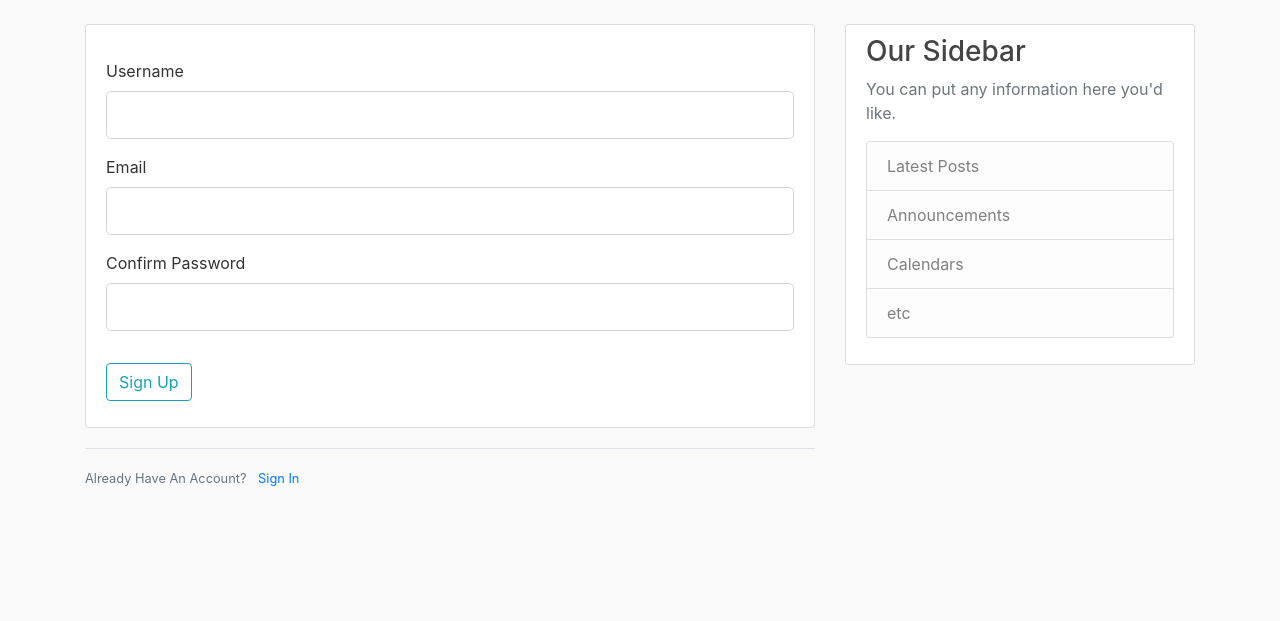
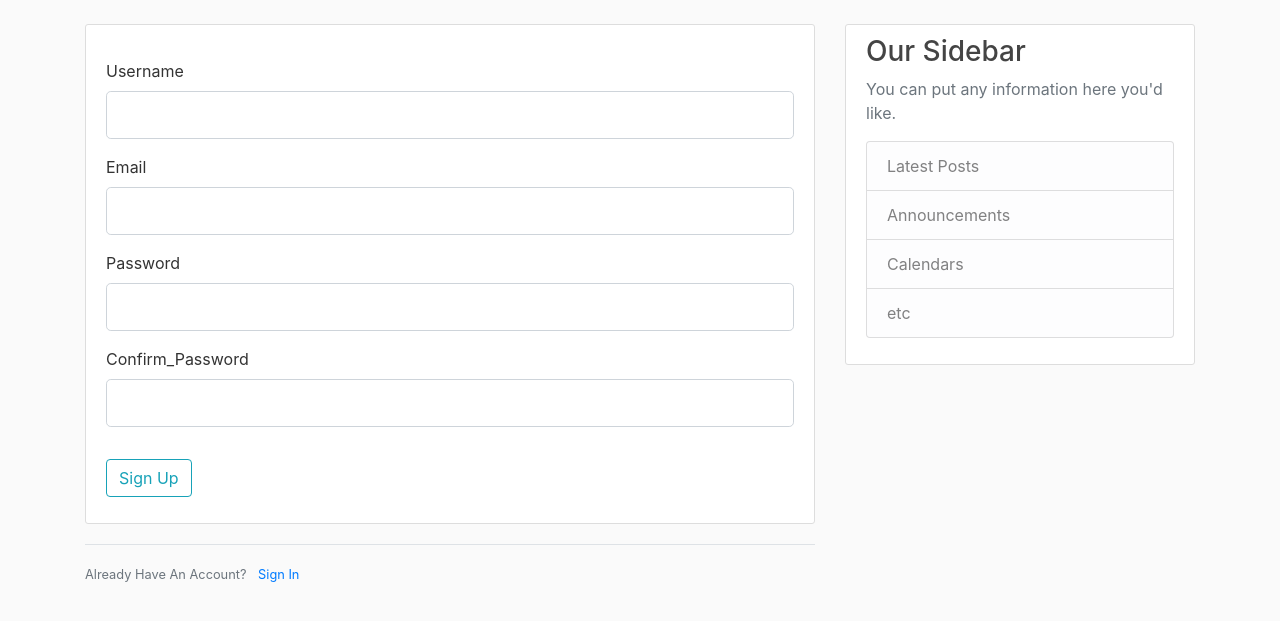
Before and after one commit to lopsangc2/following2, a Flask app: template templates/register.html in a window 1280 px wide. Shown: the part 56-677 px from the top of the page. Run offline with Flask 2, Linux system fonts and the light colour scheme; the template is opened without the code that fills it: values that come from a table or form of the project are taken from there, others are empty; some libraries are stand-ins or nearby versions.

Commit message:
password_confirm changed to confirm_password

```diff
--- a/forms.py
+++ b/forms.py
@@ -7,7 +7,7 @@ class RegistrationForm(FlaskForm):
 	username = StringField('Username', validators=[DataRequired(),Length(min=2, max=20)])
 	email = StringField('Email', validators=[DataRequired(), Email()])
 	password = PasswordField('Password', validators=[DataRequired()])
-	password = PasswordField('Confirm Password', validators=[DataRequired(), EqualTo('password')])
+	confirm_password = PasswordField('Confirm_Password', validators=[DataRequired(), EqualTo('password')])
 	submit = SubmitField('Sign Up')
 
 
--- a/templates/register.html
+++ b/templates/register.html
@@ -18,8 +18,8 @@
 					{{form.password(class="form-control form-control-lg")}}
 				</div>
 				<div class="form-group">
-					{{form.password_confirm.label(class="form-control-label")}}
-					{{form.password_confirm(class="form-control form-control-lg")}}
+					{{form.confirm_password.label(class="form-control-label")}}
+					{{form.confirm_password(class="form-control form-control-lg")}}
 				</div>
 			</fieldset>
 			<div class="form-group">
@@ -30,7 +30,7 @@
 	</div>
 	<div class="border-top pt-3">
 		<small class="text-muted">
-			Already Have An Account? <a href="{{ url_for(login) }}" class="ml-2">Sign In</a>
+			Already Have An Account? <a href="{{ url_for('login') }}" class="ml-2">Sign In</a>
 		</small>
 	</div>
 
```
